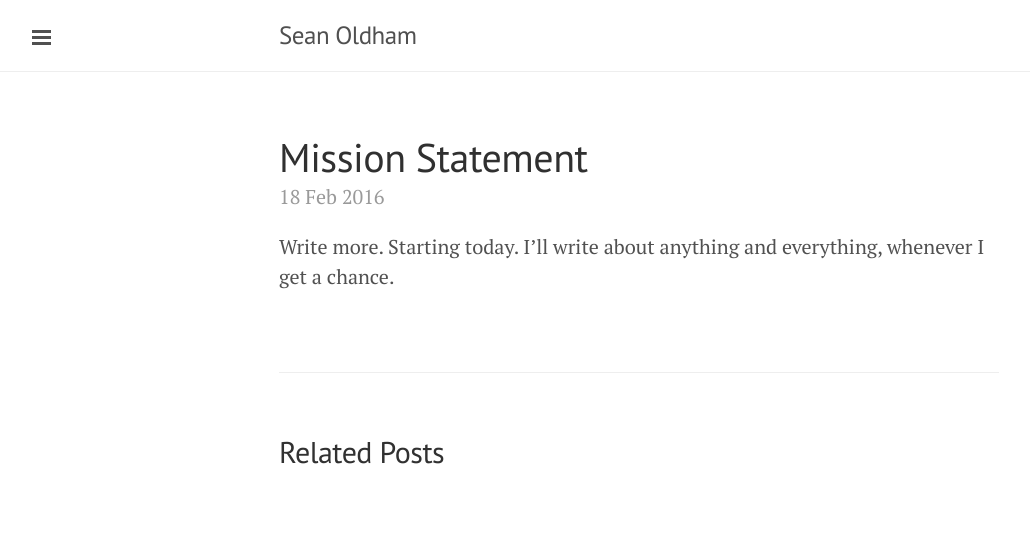
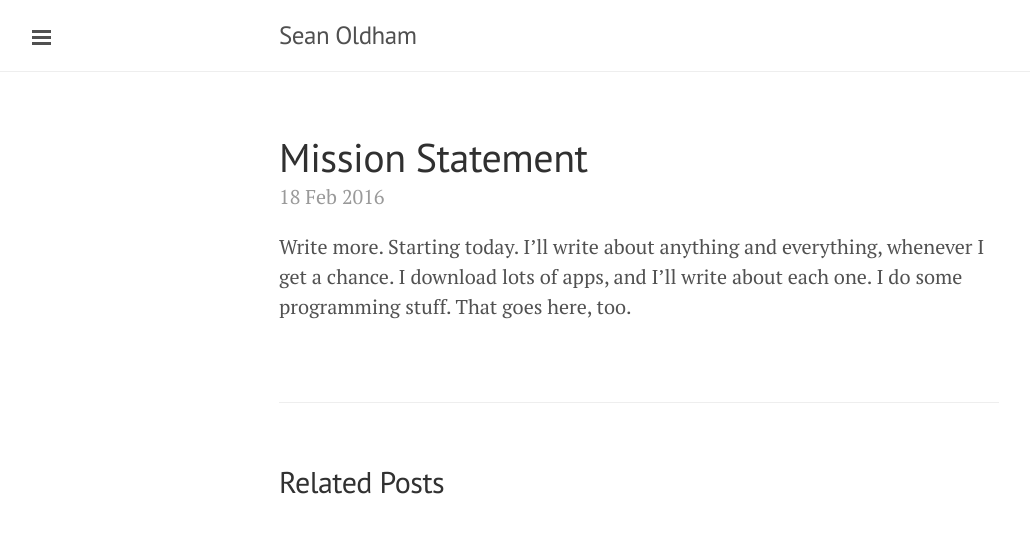
Before and after one commit to seanoldham/seanosaur.github.io, a Jekyll site: the page built from _posts/2016-02-18-mission-statement.markdown, in a window 1280 px wide. Shown: the top 533 px of the page, without its empty margins (1-1031 px from the left). Built offline with Jekyll 4.4.1, drawn with Linux system fonts in a browser that asks for light colours.

Commit message:
Post update: Mission Statement

```diff
--- a/_posts/2016-02-18-mission-statement.markdown
+++ b/_posts/2016-02-18-mission-statement.markdown
@@ -2,5 +2,6 @@
 published: true
 title: Mission Statement
 layout: post
+tags: [meta]
 ---
-Write more. Starting today. I'll write about anything and everything, whenever I get a chance.
+Write more. Starting today. I'll write about anything and everything, whenever I get a chance. I download lots of apps, and I'll write about each one. I do some programming stuff. That goes here, too.
```
